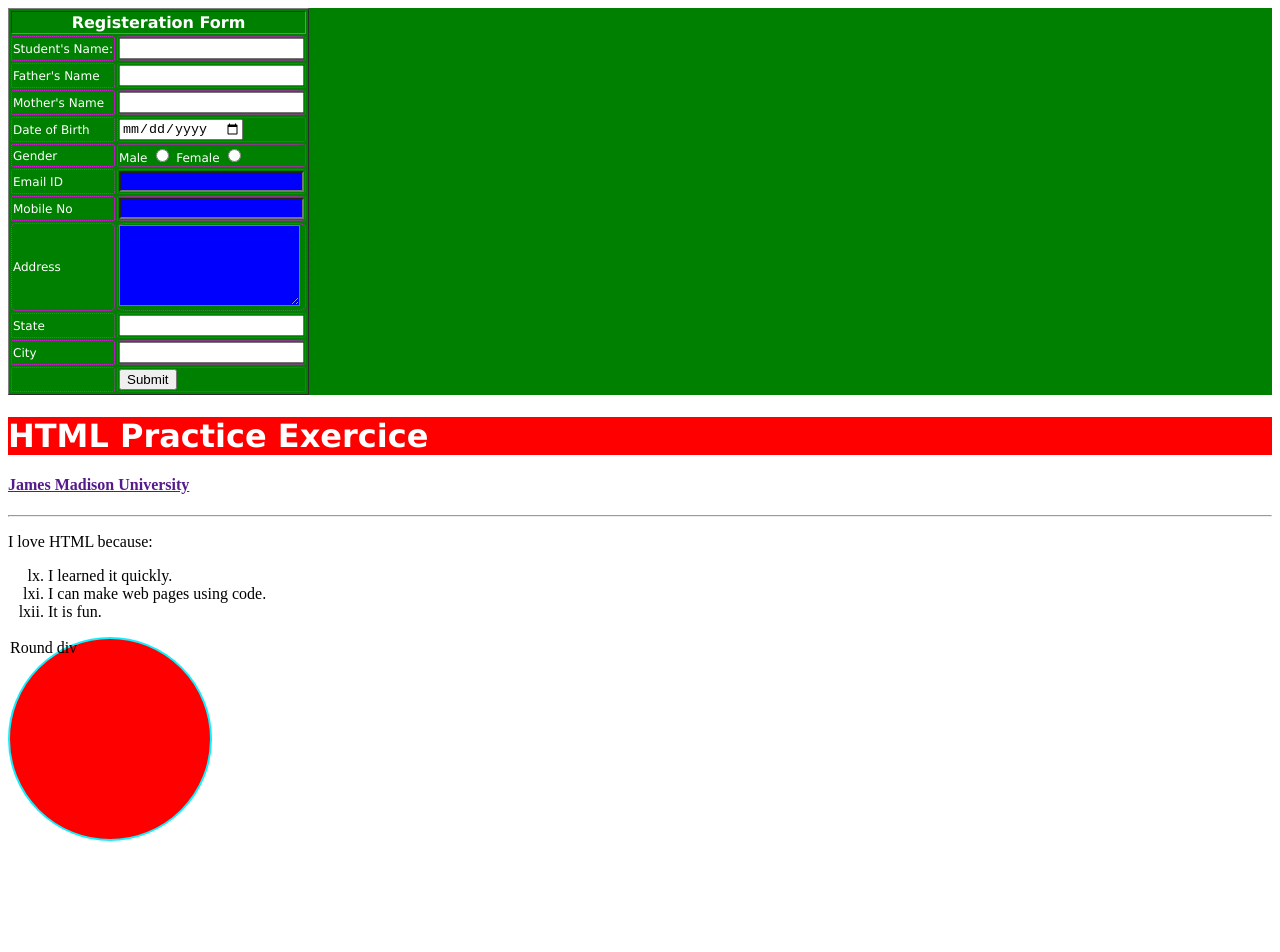
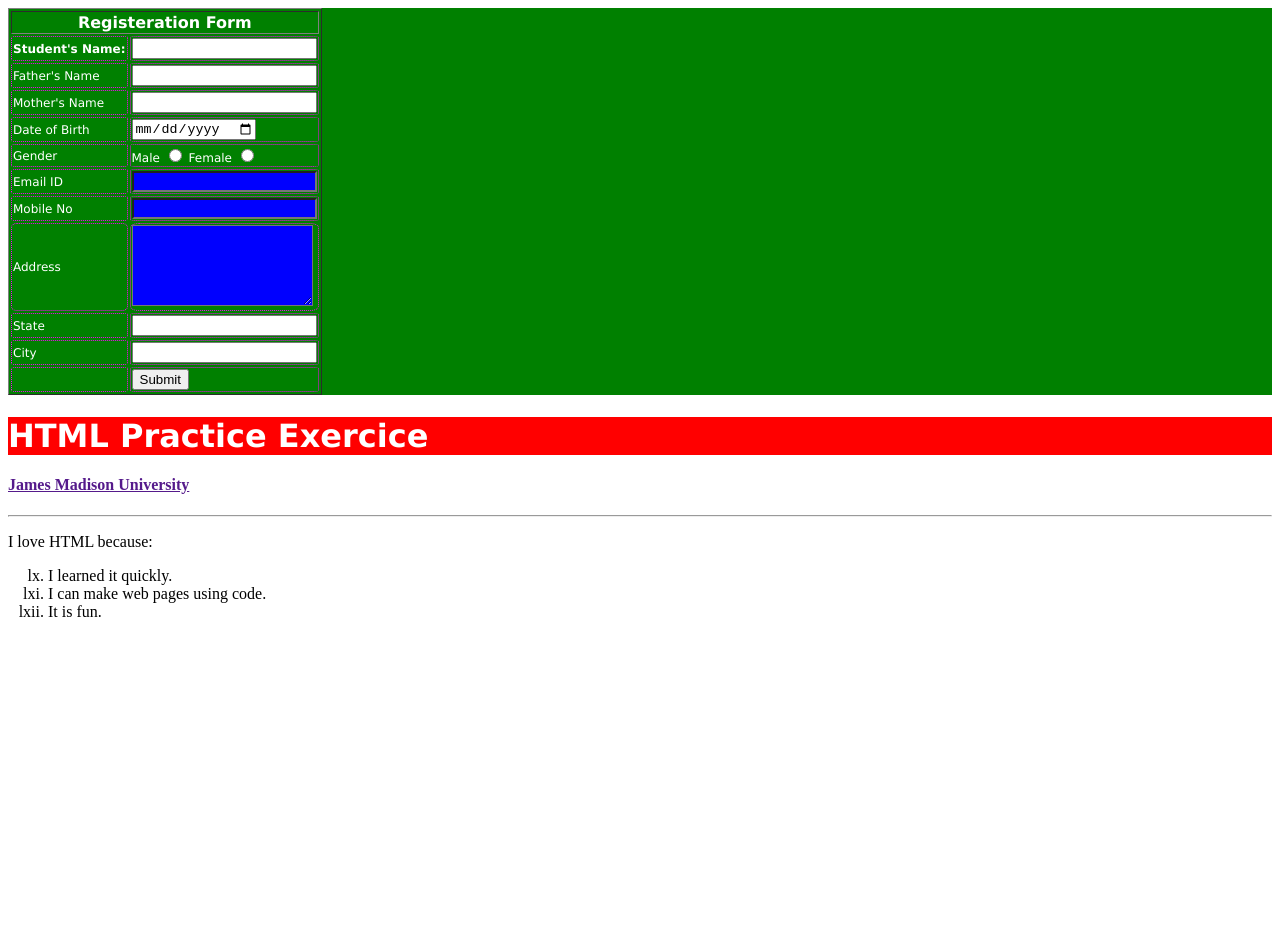
Before and after one commit to Theonlysmartboy/patra, a plain HTML site: page assesment form.html in a window 1280 px wide. Shown: the top 952 px of the page. Before the commit the page ends 849 px from the top, so only its background shows below. Drawn offline with Linux system fonts and the light colour scheme.

Commit message:
added project folders

```diff
--- a/assesment form.html
+++ b/assesment form.html
@@ -14,12 +14,12 @@
             <th colspan="2">Registeration Form</th>
         </tr>
     <tr>
-        <td><label>Student's Name:</label></td>
-        <td><input type="text" name="Student's name"></td>
+        <td><label><b>Student's Name:</b></label></td>
+        <td><input type="text" name="Studentname" id="name"></td>
     </tr>
     <tr>
     <td> <label>Father's Name</label></td>
-    <td> <input type="text" name="Father's name"></td>
+    <td> <input type="text" name="Father's name" id="name"></td>
     </tr>
     <tr>
         <td>
@@ -74,7 +74,7 @@
         <li>It is fun.</li>
     </ol>
     <div class="round">
-        Round div
+        <P>Round div</P>
     </div>
 </body>
 </html>
--- a/resources/css/style.css
+++ b/resources/css/style.css
@@ -22,5 +22,6 @@ td{
     background-color: red;
     border-radius: 50%;
     padding: auto;
+    margin: 50%;
 
 }
```
Also changed, not shown: resources/css/project1/assets/css/style.css (added), resources/css/project1/index.html (added).
